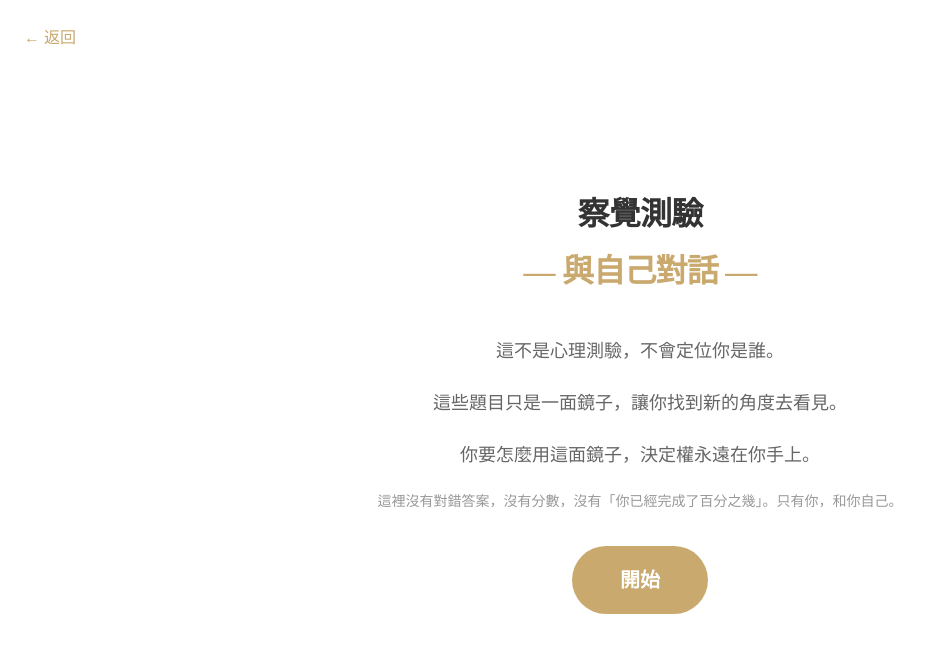
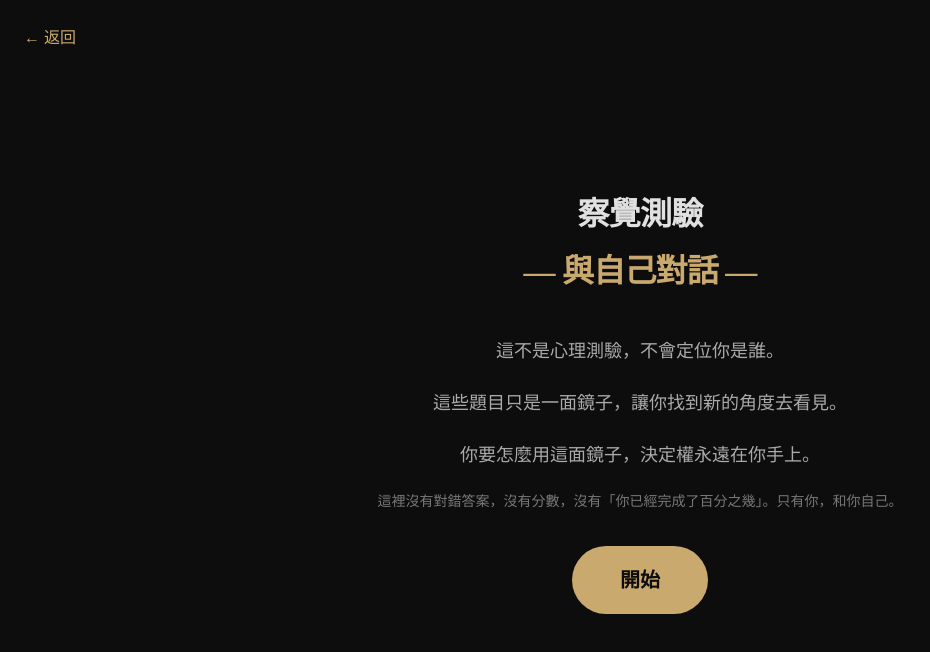
Before and after one commit to pocket12012076-svg/-Zi-Long-1, a React (Vite) app: page / in a window 1280 px wide. Both pictures are taken after a click on the button "察覺測驗". Shown: the part 3355-4007 px from the top of the page, without its empty margins (0-930 px from the left). Built offline with nearby package versions, Linux system fonts and the light colour scheme.

Commit message:
Update AwarenessQuiz.tsx

```diff
--- a/src/components/AwarenessQuiz.tsx
+++ b/src/components/AwarenessQuiz.tsx
@@ -29,10 +29,10 @@ export default function AwarenessQuiz({ lang, onBack }: { lang: Lang; onBack?: (
   }, [phase, currentIndex]);
 
   return (
-    <div style={{ position: "fixed", top: 0, left: 0, right: 0, bottom: 0, backgroundColor: "#ffffff", color: "#333333", overflowY: "auto", zIndex: 9999, fontFamily: "serif" }}>
+    <div style={{ position: "fixed", top: 0, left: 0, right: 0, bottom: 0, backgroundColor: "#0d0d0d", color: "#e0e0e0", overflowY: "auto", zIndex: 9999, fontFamily: "serif" }}>
 
       {phase === "quiz" && (
-        <div style={{ position: "fixed", top: 0, left: 0, right: 0, height: "3px", backgroundColor: "#eee", zIndex: 60 }}>
+        <div style={{ position: "fixed", top: 0, left: 0, right: 0, height: "3px", backgroundColor: "rgba(255,255,255,0.1)", zIndex: 60 }}>
           <div style={{ height: "100%", backgroundColor: "#c9a96e", width: progress + "%", transition: "width 0.6s ease" }} />
         </div>
       )}
@@ -57,12 +57,12 @@ export default function AwarenessQuiz({ lang, onBack }: { lang: Lang; onBack?: (
               </span>
             </h1>
             {quizContent.intro[lang].map((line, i) => (
-              <p key={i} style={{ marginBottom: "1rem", lineHeight: 2, color: "#666" }}>{line}</p>
+              <p key={i} style={{ marginBottom: "1rem", lineHeight: 2, color: "#aaa" }}>{line}</p>
             ))}
-            <p style={{ fontSize: "0.875rem", marginBottom: "2rem", color: "#999" }}>
+            <p style={{ fontSize: "0.875rem", marginBottom: "2rem", color: "#777" }}>
               {quizContent.beforeStart[lang]}
             </p>
-            <button onClick={() => setPhase("quiz")} style={{ padding: "1rem 3rem", backgroundColor: "#c9a96e", color: "#fff", border: "none", borderRadius: "9999px", fontWeight: "bold", fontSize: "1.25rem", cursor: "pointer" }}>
+            <button onClick={() => setPhase("quiz")} style={{ padding: "1rem 3rem", backgroundColor: "#c9a96e", color: "#0d0d0d", border: "none", borderRadius: "9999px", fontWeight: "bold", fontSize: "1.25rem", cursor: "pointer" }}>
               {lang === "zh" ? "開始" : lang === "en" ? "Begin" : "始める"}
             </button>
           </div>
@@ -70,7 +70,7 @@ export default function AwarenessQuiz({ lang, onBack }: { lang: Lang; onBack?: (
 
         {phase === "quiz" && currentQuestion && (
           <div style={{ maxWidth: "700px", width: "100%" }}>
-            <div style={{ marginBottom: "1.5rem", fontSize: "0.875rem", fontFamily: "monospace" }}>
+            <div style={{ marginBottom: "1.5rem", fontSize: "0.875rem", fontFamily: "monospace", color: "#777" }}>
               {currentIndex + 1} / {questions.length}
             </div>
             {isNewGroup && (
@@ -78,20 +78,20 @@ export default function AwarenessQuiz({ lang, onBack }: { lang: Lang; onBack?: (
                 <h2 style={{ fontSize: "1.25rem", fontWeight: "bold", color: "#c9a96e" }}>
                   {currentQuestion.groupTitle[lang]}
                 </h2>
-                <div style={{ width: "4rem", height: "1px", backgroundColor: "#c9a96e", opacity: 0.3 }} />
+                <div style={{ width: "4rem", height: "1px", backgroundColor: "rgba(201,169,110,0.3)" }} />
               </div>
             )}
-            <p style={{ fontSize: "1.5rem", lineHeight: 1.8, fontStyle: currentQuestion.isClosing ? "italic" : "normal", color: currentQuestion.isClosing ? "#c9a96e" : "#333" }}>
+            <p style={{ fontSize: "1.5rem", lineHeight: 1.8, fontStyle: currentQuestion.isClosing ? "italic" : "normal", color: currentQuestion.isClosing ? "#c9a96e" : "#e0e0e0" }}>
               {currentQuestion.text[lang]}
             </p>
             <div style={{ height: "6rem" }} />
             <div style={{ display: "flex", alignItems: "center", justifyContent: "space-between" }}>
               {currentIndex > 0 ? (
-                <button onClick={() => setCurrentIndex((i) => i - 1)} style={{ background: "none", border: "none", color: "#999", cursor: "pointer" }}>
+                <button onClick={() => setCurrentIndex((i) => i - 1)} style={{ background: "none", border: "none", color: "#777", cursor: "pointer" }}>
                   ← {lang === "zh" ? "上一題" : lang === "en" ? "Previous" : "前へ"}
                 </button>
               ) : <div />}
-              <button onClick={() => currentIndex < questions.length - 1 ? setCurrentIndex((i) => i + 1) : setPhase("result")} style={{ padding: "0.75rem 2rem", backgroundColor: "#c9a96e", color: "#fff", borderRadius: "9999px", border: "none", cursor: "pointer" }}>
+              <button onClick={() => currentIndex < questions.length - 1 ? setCurrentIndex((i) => i + 1) : setPhase("result")} style={{ padding: "0.75rem 2rem", backgroundColor: "rgba(201,169,110,0.15)", color: "#c9a96e", borderRadius: "9999px", border: "1px solid rgba(201,169,110,0.3)", cursor: "pointer" }}>
                 {currentIndex === questions.length - 1 ? (lang === "zh" ? "完成" : lang === "en" ? "Finish" : "終わる") : (lang === "zh" ? "下一題" : lang === "en" ? "Next" : "次へ")} →
               </button>
             </div>
@@ -101,11 +101,11 @@ export default function AwarenessQuiz({ lang, onBack }: { lang: Lang; onBack?: (
         {phase === "result" && (
           <div style={{ maxWidth: "600px", textAlign: "center" }}>
             {quizContent.result[lang].map((line, i) => (
-              <p key={i} style={{ marginBottom: "1.5rem", lineHeight: 2.2, fontSize: "1.125rem", fontStyle: i === quizContent.result[lang].length - 1 ? "italic" : "normal", color: i === quizContent.result[lang].length - 1 ? "#c9a96e" : "#555" }}>
+              <p key={i} style={{ marginBottom: "1.5rem", lineHeight: 2.2, fontSize: "1.125rem", fontStyle: i === quizContent.result[lang].length - 1 ? "italic" : "normal", color: i === quizContent.result[lang].length - 1 ? "#c9a96e" : "#bbb" }}>
                 {line}
               </p>
             ))}
-            <button onClick={() => { setPhase("intro"); setCurrentIndex(0); }} style={{ padding: "1rem 2.5rem", backgroundColor: "transparent", color: "#c9a96e", borderRadius: "9999px", border: "1px solid #c9a96e", cursor: "pointer" }}>
+            <button onClick={() => { setPhase("intro"); setCurrentIndex(0); }} style={{ padding: "1rem 2.5rem", backgroundColor: "transparent", color: "#c9a96e", borderRadius: "9999px", border: "1px solid rgba(201,169,110,0.3)", cursor: "pointer" }}>
               {lang === "zh" ? "重新開始" : lang === "en" ? "Start Over" : "もう一度"} →
             </button>
           </div>
```
